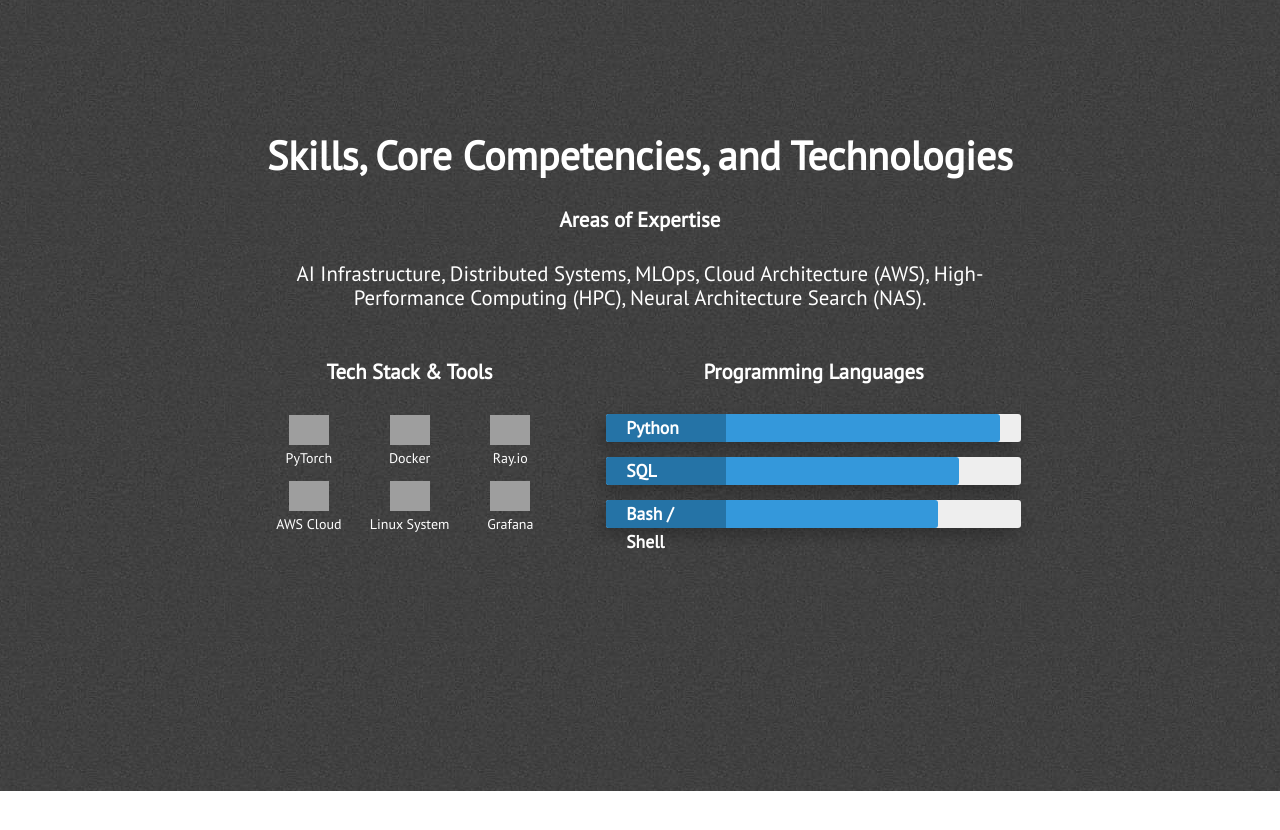
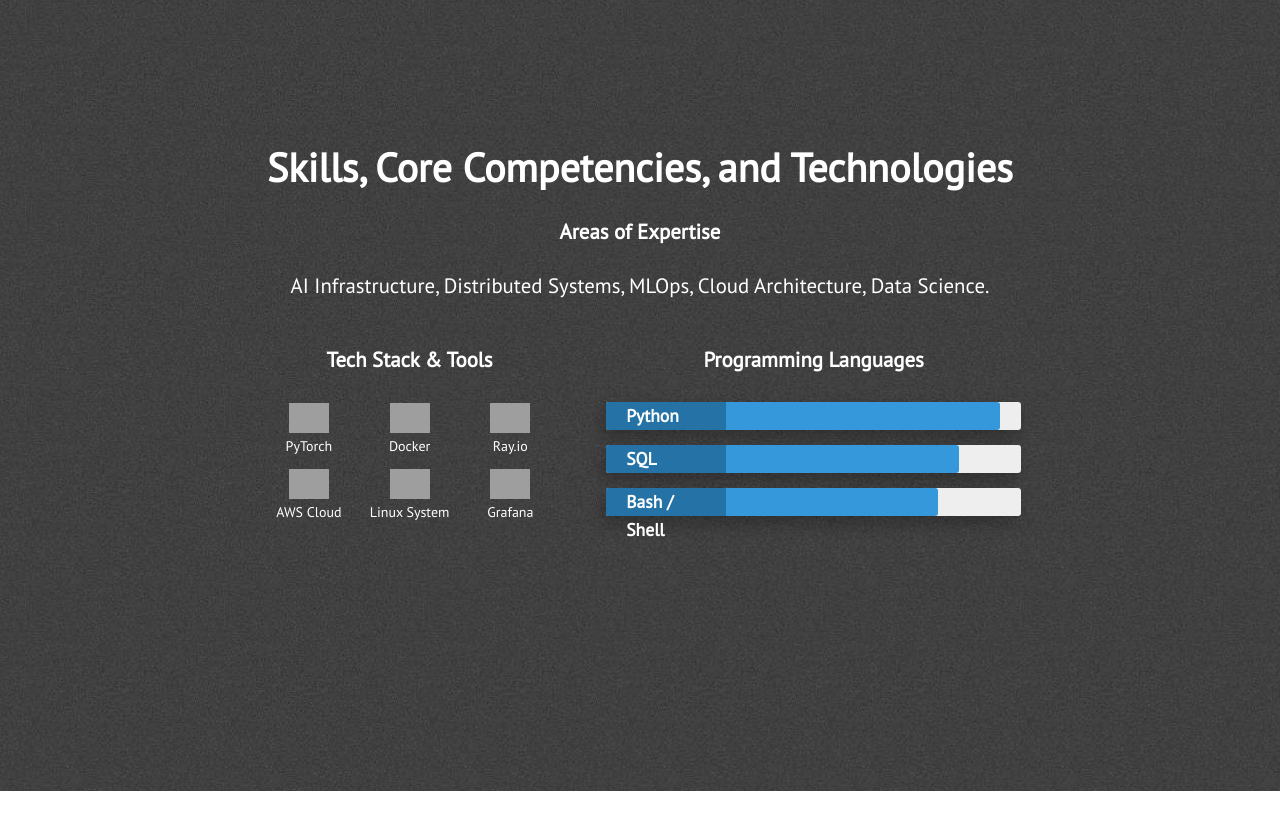
Before and after one commit to zenklinov/portfolio, a Jekyll site: the page built from index.html, in a window 1280 px wide and 900 px high, scrolled down 2109 px, cut to the strip 0-830 px from the top of the window. Built offline with Jekyll 4.4.1, drawn with Linux system fonts in a browser that asks for light colours; nearby versions of some CDN libraries; grey boxes are pictures that could not be loaded.

Commit message:
Update skills.html

```diff
--- a/_includes/skills.html
+++ b/_includes/skills.html
@@ -5,10 +5,11 @@
 
             <h3 class="center-align skills-subsection">Areas of Expertise</h3>
             <p class="paragraph-text center-align">
-                AI Infrastructure, Distributed Systems, MLOps, Cloud Architecture (AWS), High-Performance Computing (HPC), Neural Architecture Search (NAS).
+                AI Infrastructure, Distributed Systems, MLOps, Cloud Architecture, Data Science.
             </p>
 
             <div class="skills-grid">
+
                 <div class="what-i-do">
                     <h3 class="center-align skills-subsection">Tech Stack & Tools</h3>
                     <div class="tools-grid">
@@ -17,7 +18,7 @@
                             <span>PyTorch</span>
                         </div>
                         <div class="tool-item">
-                            <img src="https://cdn.icon-icons.com/icons2/2699/PNG/512/docker_logo_icon_170610.png" alt="Docker Logo">
+                            <img src="https://cdn.jsdelivr.net/gh/devicons/devicon/icons/docker/docker-original.svg" alt="Docker Logo">
                             <span>Docker</span>
                         </div>
                         <div class="tool-item">
@@ -42,18 +43,22 @@
                 <div class="technical-skills">
                     <h3 class="center-align skills-subsection">Programming Languages</h3>
                     <div class="progress-bars">
+
                         <div class="skillbar clearfix" data-percent="95%">
                             <div class="skillbar-title" style="background: #2980b9;"><span>Python</span></div>
                             <div class="skillbar-bar" style="background: #3498db;"></div>
                         </div>
+
                         <div class="skillbar clearfix" data-percent="85%">
                             <div class="skillbar-title" style="background: #2980b9;"><span>SQL</span></div>
                             <div class="skillbar-bar" style="background: #3498db;"></div>
                         </div>
+
                         <div class="skillbar clearfix" data-percent="80%">
                             <div class="skillbar-title" style="background: #2980b9;"><span>Bash / Shell</span></div>
                             <div class="skillbar-bar" style="background: #3498db;"></div>
                         </div>
+
                     </div>
                 </div>
             </div>
```
